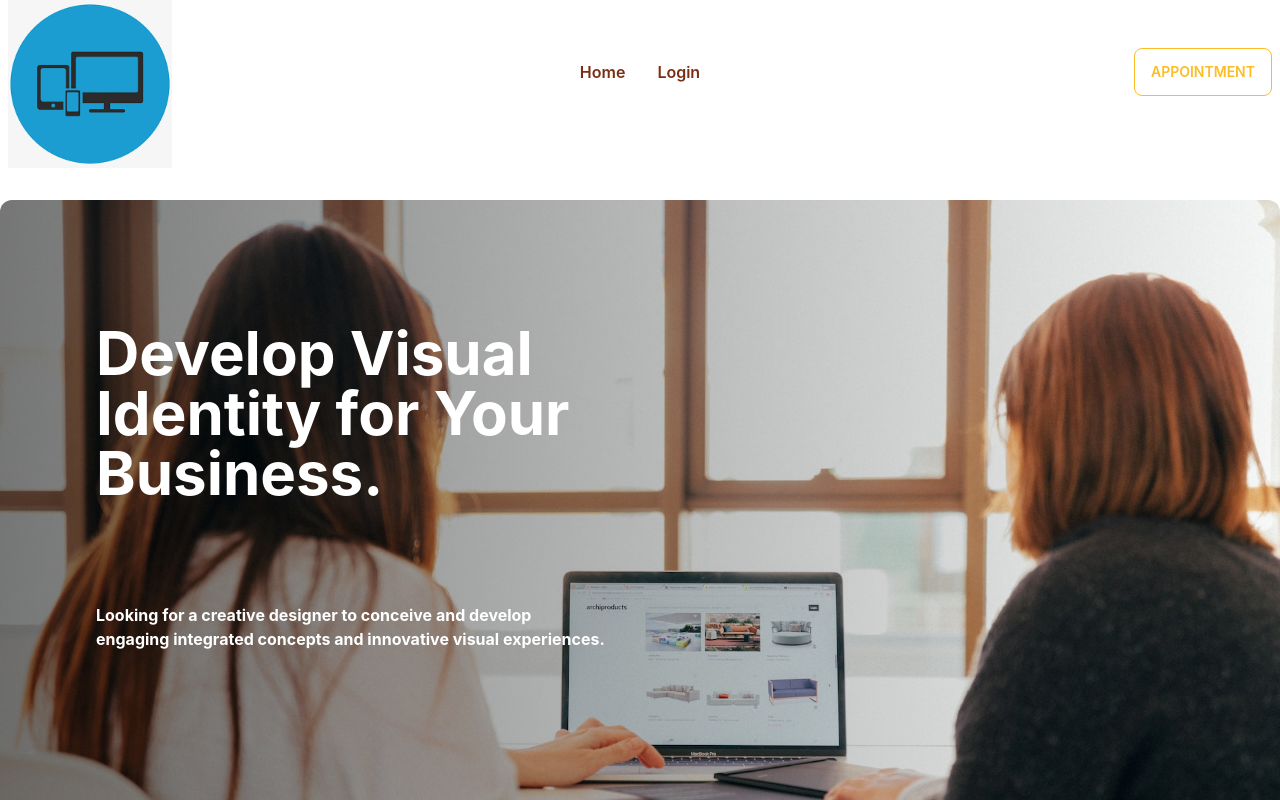
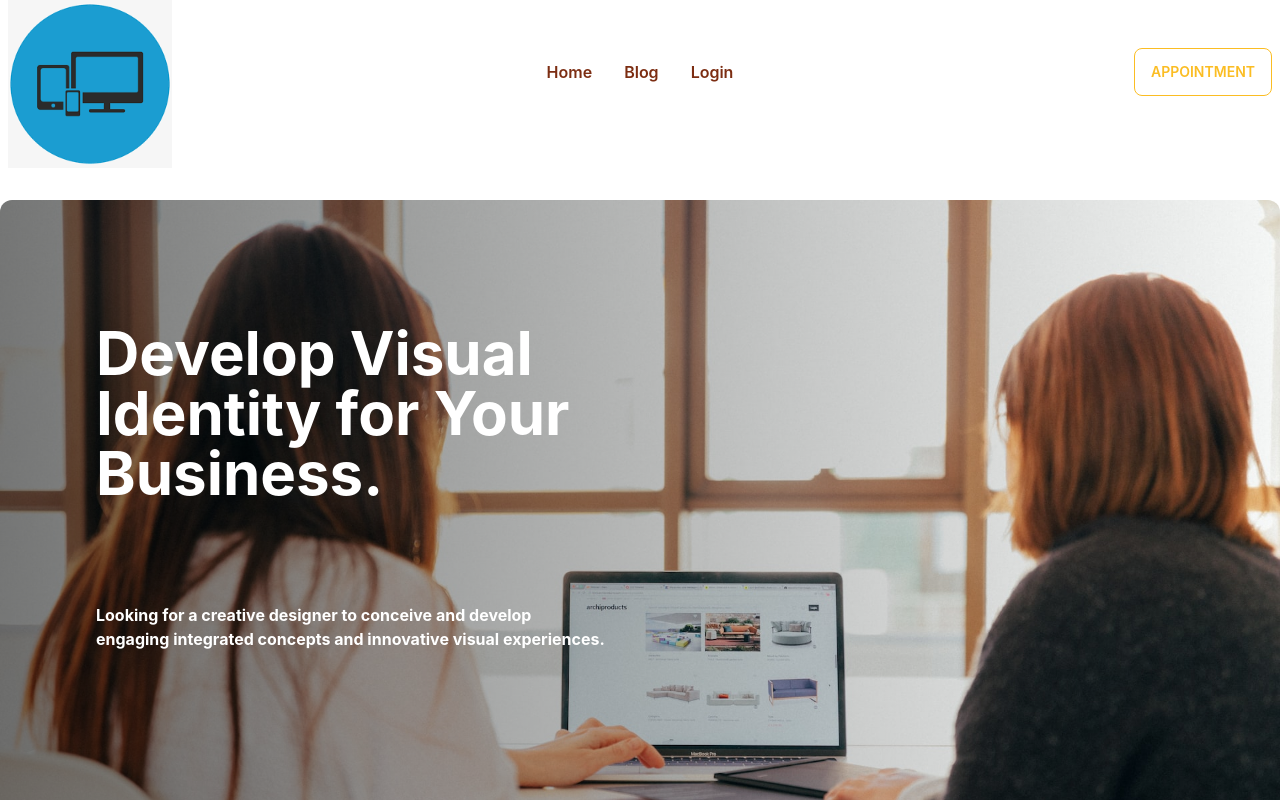
Before and after one commit to Bachan-kubi/service-review-client, a React (Create React App) app: page / in a window 1280 px wide. Shown: the top 800 px of the page. Built offline with nearby package versions, Linux system fonts and the light colour scheme; no server answers.

Commit message:
blog section added

```diff
--- /dev/null
+++ b/src/Pages/Blog/Blog.js
@@ -0,0 +1,11 @@
+import React from 'react';
+
+const Blog = () => {
+    return (
+        <div>
+            <h4>This si blog</h4>
+        </div>
+    );
+};
+
+export default Blog;
--- a/src/Pages/Shared/Header/Header.js
+++ b/src/Pages/Shared/Header/Header.js
@@ -13,6 +13,7 @@ const Header = () => {
   }
   const menuItems = <>
     <li className="font-semibold"><Link to="/">Home</Link></li>
+    <li className="font-semibold"><Link to="/blog">Blog</Link></li>
     {
       user?.email?
       <>
--- a/src/Router/Routes.js
+++ b/src/Router/Routes.js
@@ -1,4 +1,5 @@
 import Main from "../Layout/Main";
+import Blog from "../Pages/Blog/Blog";
 // import Checkout from "../Pages/Checkout/Checkout";
 import Home from "../Pages/Home/Home";
 import AddServices from "../Pages/Home/Services/AddServices";
@@ -52,6 +53,10 @@ const router = createBrowserRouter([
             {
                 path: 'add-services',
                 element: <PrivateRoute><AddServices /></PrivateRoute>
+            },
+            {
+                path: 'blog',
+                element:<Blog />
             }
         ]
     }
```
